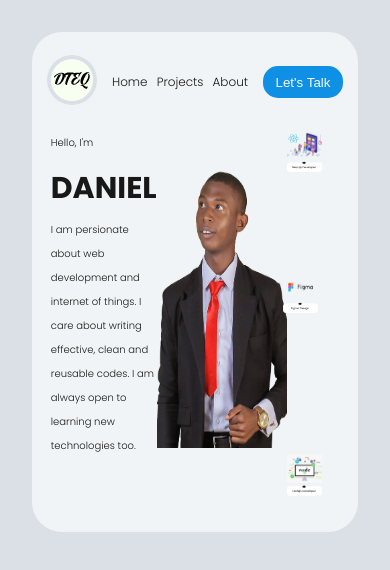
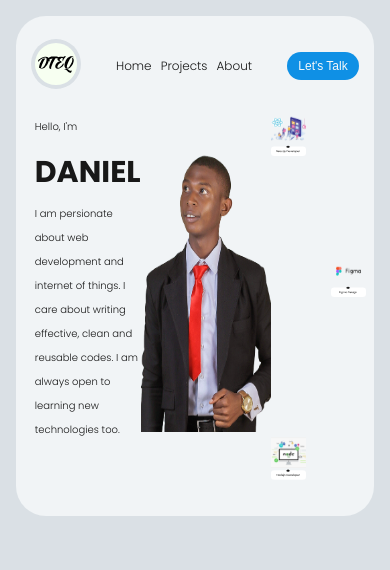
Before and after one commit to DTEQ46/Portfolio, a Next.js app: page / in a window 390 px wide. Shown: the top 570 px of the page. Built offline with nearby package versions, Linux system fonts and the light colour scheme.

Commit message:
Add files via upload

```diff
--- a/styles/Navigation.module.css
+++ b/styles/Navigation.module.css
@@ -32,6 +32,11 @@
 .logo {
   position: relative;
   left: 25px;
+}
+
+.logo img {
+  height: 50px;
+  width: 50px;
 }
 
 .buttonCon {
@@ -195,6 +200,10 @@
   }
 }
 @media (max-width: 535px) {
+  .container {
+    padding: 1rem;
+  }
+
   .animation img {
     height: 55px;
     width: 35px;
@@ -212,9 +221,10 @@
     bottom: 20px;
   }
   .buttonCon button {
-    padding: 5px;
-    width: 5rem;
-    height: 2rem;
+    padding: 4px;
+    width: 4.5rem;
+    height: 1.8rem;
+    font-size: 12px;
   }
   .links {
     width: 8.5rem;
@@ -231,6 +241,10 @@
     left: -10px;
   }
 }
+.logo img {
+  height: 35px;
+  width: 35px;
+}
 
 @media (max-width: 450px) {
   .react {
@@ -241,6 +255,7 @@
   }
   .figma {
     bottom: 85px;
+    left: 1.5px;
   }
   .subContainer {
     height: 500px;
```
